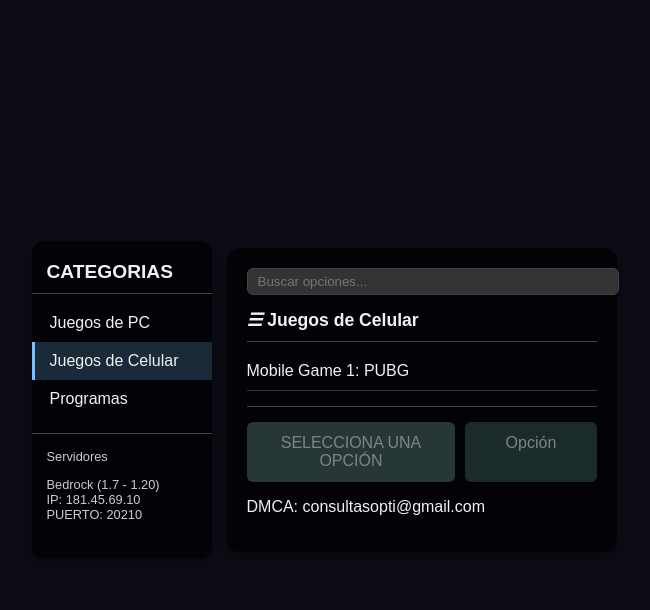
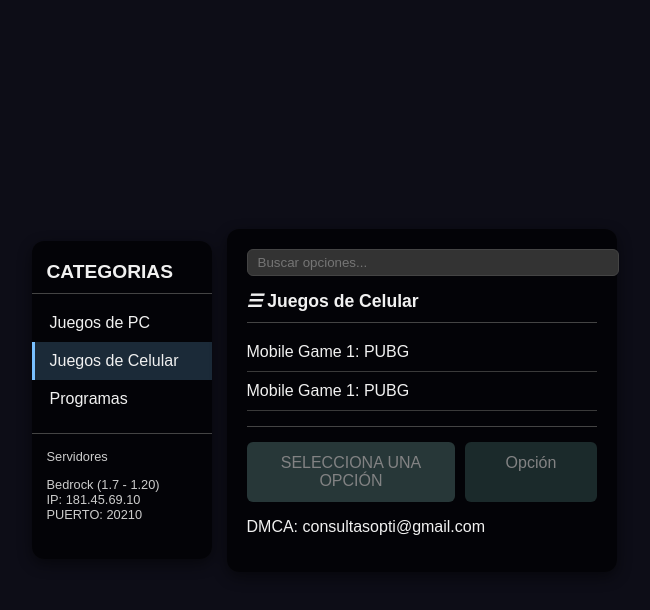
Before and after one commit to herreranestor523-spec/Dark-side, a plain HTML site: page index.html in a window 1280 px wide. Both pictures are taken after a click on the item "Juegos de Celular". Shown: the whole page, without its empty margins (316-966 px from the left). Drawn offline with Linux system fonts and the light colour scheme.

Commit message:
Update index.html

```diff
--- a/index.html
+++ b/index.html
@@ -153,6 +153,12 @@ body {
 
                 <div id="juegos-celular" class="opciones-seccion oculto">
                     <ul class="lista-opciones">
+                        <li data-link="[Link Celular 1 - APK]" data-link-secundario="[Link Celular 1 - INFO]" data-boton-principal="INSTALAR APK" data-boton-secundario="WEB OFICIAL">
+                            <a href="#">Mobile Game 1: PUBG</a>
+                        </li>
+                        </ul>
+
+                         <ul class="lista-opciones">
                         <li data-link="[Link Celular 1 - APK]" data-link-secundario="[Link Celular 1 - INFO]" data-boton-principal="INSTALAR APK" data-boton-secundario="WEB OFICIAL">
                             <a href="#">Mobile Game 1: PUBG</a>
                         </li>
```
